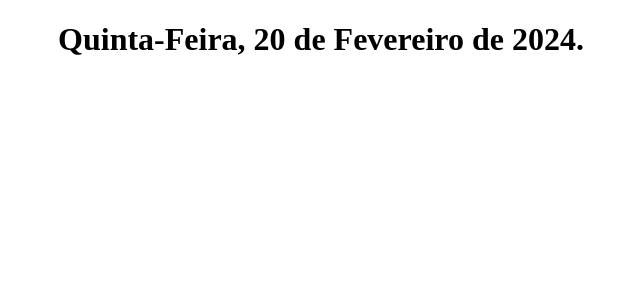
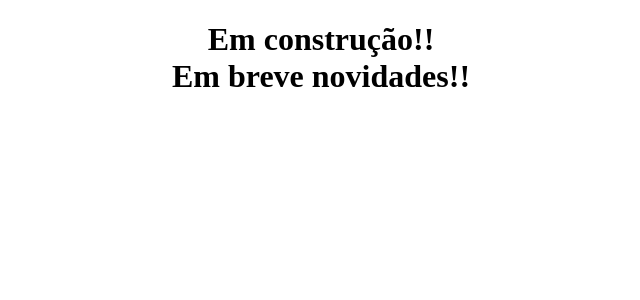
Before and after one commit to patocg/firstproject, a Next.js app: page / in a window 1280 px wide. Shown: the top 300 px of the page, without its empty margins (319-959 px from the left). Built offline with nearby package versions, Linux system fonts and the light colour scheme.

Commit message:
atualiza texto da home index.js

```diff
--- a/pages/index.js
+++ b/pages/index.js
@@ -1,13 +1,10 @@
 function Home() {
   return (
     <h1>
-      <center>Quinta-Feira, 20 de Fevereiro de 2024.</center>
+      <center>Em construção!!</center>
+      <center>Em breve novidades!!</center>
     </h1>
   );
 }
 
-function teste() {
-  console.log("testando prettier");
-}
-
 export default Home;
```
